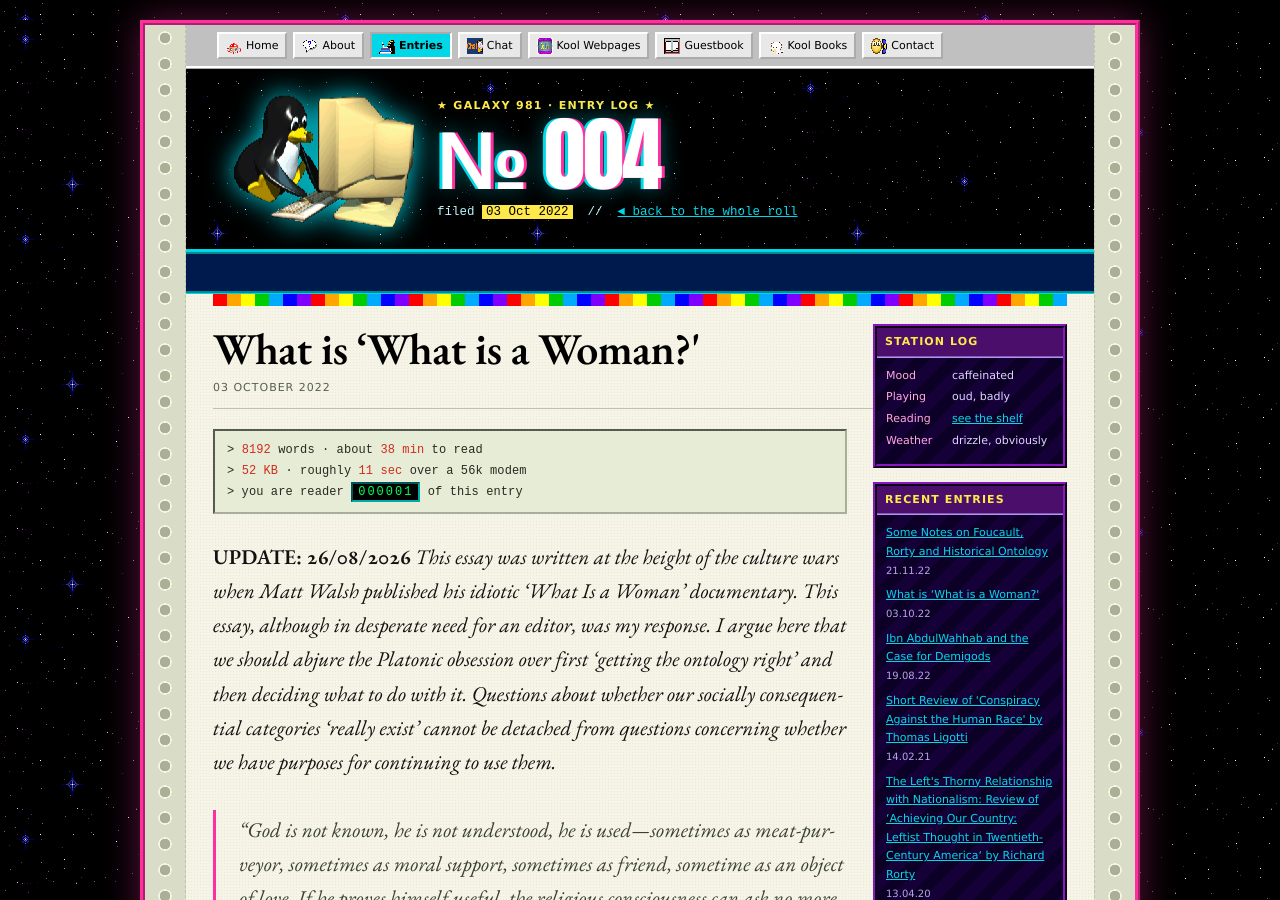
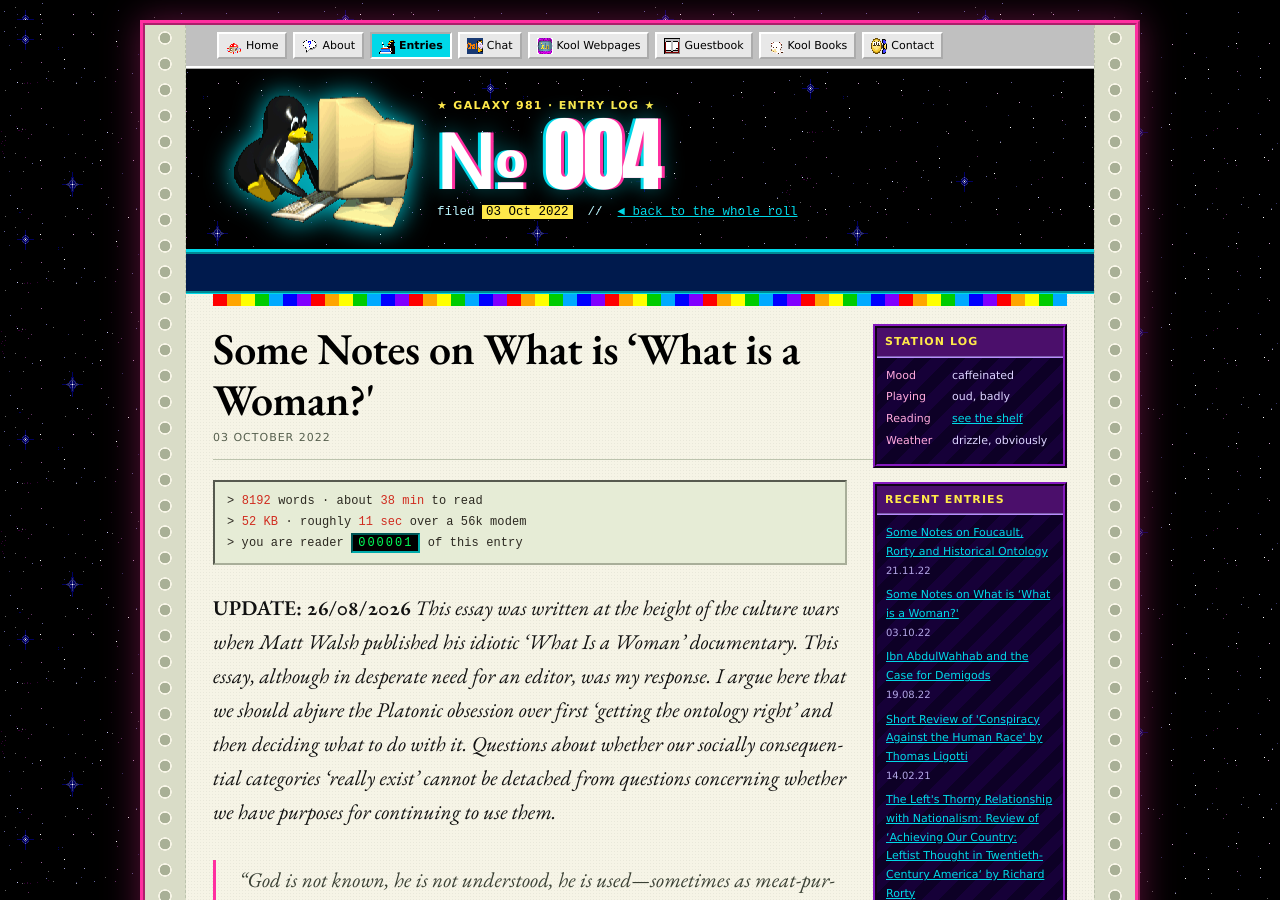
Before and after one commit to Catofminerva/Catofminerva.github.io, a Jekyll site: the page built from _posts/2022-10-03-woman.md, in a window 1280 px wide and 900 px high. Built offline with Jekyll 4.4.1, drawn with Linux system fonts in a browser that asks for light colours; comment, search, counter and statistics services are not loaded.

Commit message:
Update 2022-10-03-woman.md

```diff
--- a/_posts/2022-10-03-woman.md
+++ b/_posts/2022-10-03-woman.md
@@ -1,6 +1,6 @@
 ---
 layout: post
-title: "What is ‘What is a Woman?'"
+title: "Some Notes on What is ‘What is a Woman?'"
 permalink: /woman
 ---
 **UPDATE: 26/08/2026** *This essay was written at the height of the culture wars when Matt Walsh published his idiotic 'What Is a Woman' documentary. This essay, although in desperate need for an editor, was my response. I argue here that we should abjure the Platonic obsession over first 'getting the ontology right' and then deciding what to do with it. Questions about whether our socially consequential categories 'really exist' cannot be detached from questions concerning whether we have purposes for continuing to use them.*
```
